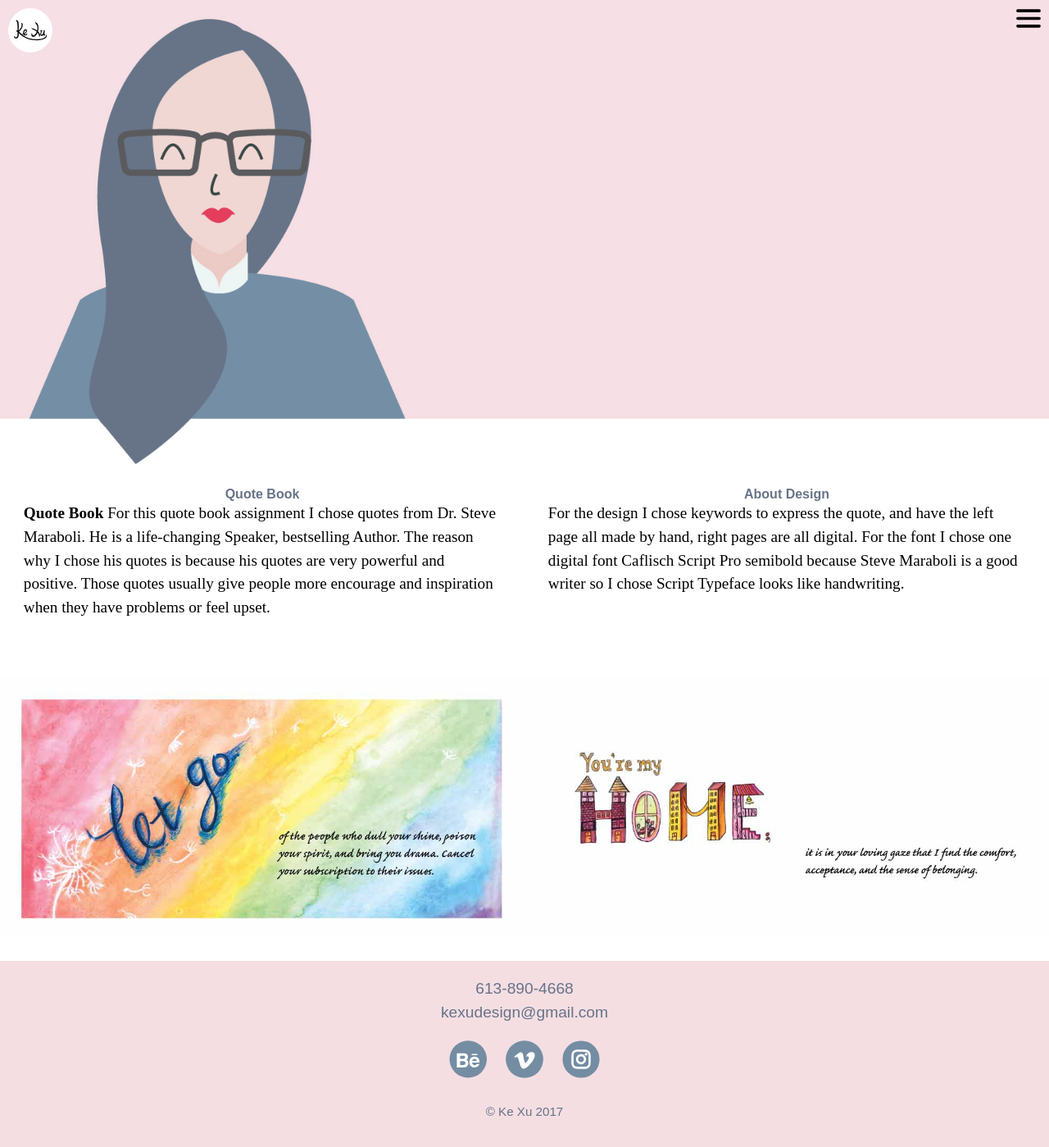
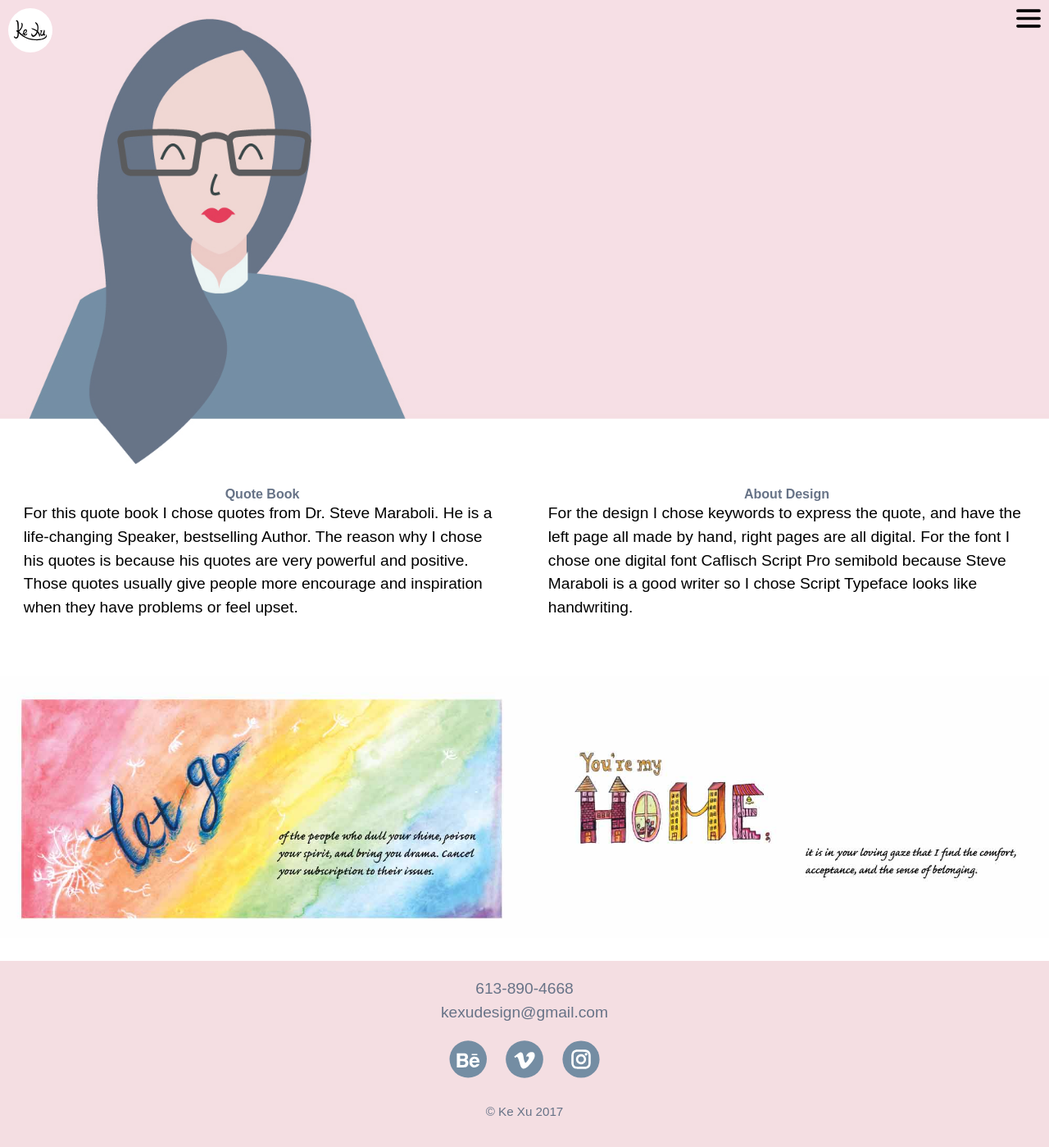
Before and after one commit to xuke918/portfolio-1, a Jekyll site: the page built from portfolio-6.html, in a window 1280 px wide. Shown: the whole page at 82% size. Built offline with Jekyll 4.4.1, drawn with Linux system fonts in a browser that asks for light colours; some web fonts are replaced.

Commit message:
Added font style to p.

```diff
--- a/index.html
+++ b/index.html
@@ -6,7 +6,7 @@
     <div class="grid pad-top pad-b">
       <div class="island-1-2 unit xs-1 s-1 m-2-3 l-2-3">
         <h2 class="aboutme peta" id="work">My Work</h2>
-        <p class="kilo">Here are my protfolio. I am focus on app screen design, illustration, and branding. I like doing illustration because I like using different colours to tell stories. I also like branding, such as design or redesign the logo of the agency or the company to make them likes more professional.</p>
+        <p class="kilo">Here are my portfolio. I am focus on illustration, motion and branding. I love doing illustration because I like using different characters, colours to tell different stories. I enjoy reading as well as transfer words to imagery. When I saw interesting things I usually trying to express by drawing.</p>
       </div>
       <div class="unit xs-1 s-1 m-1-3 l-1-3 pad-t">
         <img class="person" src="{{site.baseurl}}/images/corn-2.jpg" alt="">
@@ -57,7 +57,8 @@
       <div class="grid">
         <div class="island-1-2 unit xs-1 s-1 m-2-3 l-2-3">
           <h2 class="aboutme peta" id="about">About Me</h2>
-          <p class="kilo">My name is Ke Xu. I am a graphic designer. I was raised in China, and studied in Canada. I love building brands and platforms. I have passion for illustration and motion. I like being creative and challenged. I like to work with people. Get in touch.</p>
+          <p class="kilo">My name is Ke Xu. I am a graphic designer who like working in various fields of communication, with focus on illustration, motion and branding. <br>I was raised in China and now I am a third year student from the Algonquin College Graphic Design Program. This program has enabled me to build a solid foundation in both theoretical knowledge and practical training in the field. I have obtained advanced knowledge of Adobe software including After Effect, Illustrator, Photoshop, InDesign.
+            I have passion for illustration, motion and branding. I love learning new things and trying my best to improve myself.</p>
         </div>
         <div class="unit xs-1 s-1 m-1-3 l-1-3 pad-t">
             <img class="person" src="{{site.baseurl}}/images/corn.jpg">
--- a/portfolio-2.html
+++ b/portfolio-2.html
@@ -13,7 +13,8 @@
     </div>
 
     <div class="unit xs-1 s-1 m-1-2 l-1-2 pad-t-2 gutter">
-      <p><strong>Rationale</strong><br>For this illustration piece, I chose vegatables as the main theme. There are lots of vegatables I used. I chose different colours to express each character. Also I added more detailes and shadow to each one to make them looks great. Hope you like it.</p>
+      <h3>Rationale</h3>
+      <p>For this illustration piece, I chose vegatables as the main theme. There are lots of vegatables I used. I chose different colours to express each character. Also I added more detailes and shadow to each one to make them looks great. Hope you like it.</p>
     </div>
   </div>
 </main>
--- a/portfolio-6.html
+++ b/portfolio-6.html
@@ -6,7 +6,7 @@
   <div class="grid">
     <div class="unit xs-1 s-1 m-1-2 l-1-2 pad-t gutter">
       <h3>Quote Book</h3>
-      <p><strong>Quote Book</strong> For this quote book assignment I chose quotes from Dr. Steve Maraboli. He is a life-changing
+      <p>For this quote book I chose quotes from Dr. Steve Maraboli. He is a life-changing
       Speaker, bestselling Author. The reason why I chose his quotes is because his quotes are very
       powerful and positive. Those quotes usually give people more encourage and inspiration when
       they have problems or feel upset.</p>
```
Also changed, not shown: css/main.css (+9 -0 lines), 5 other files.
